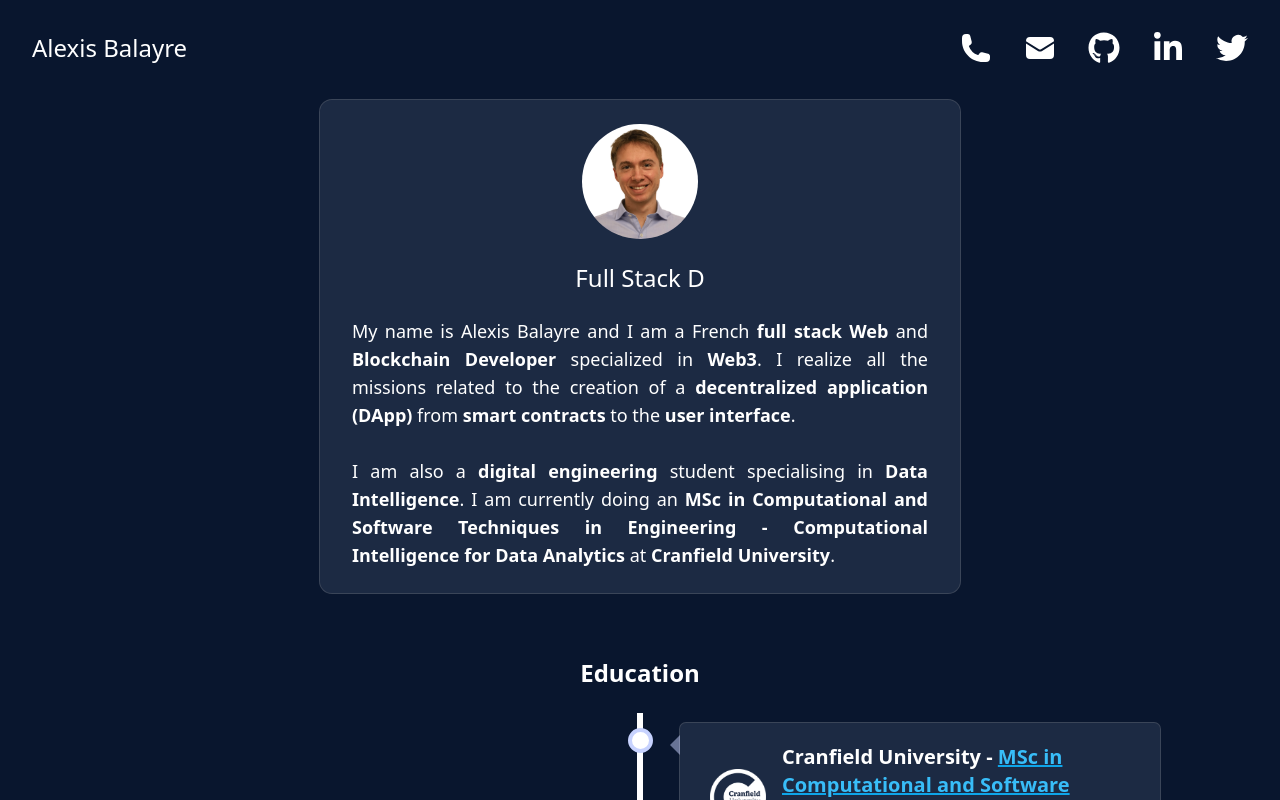
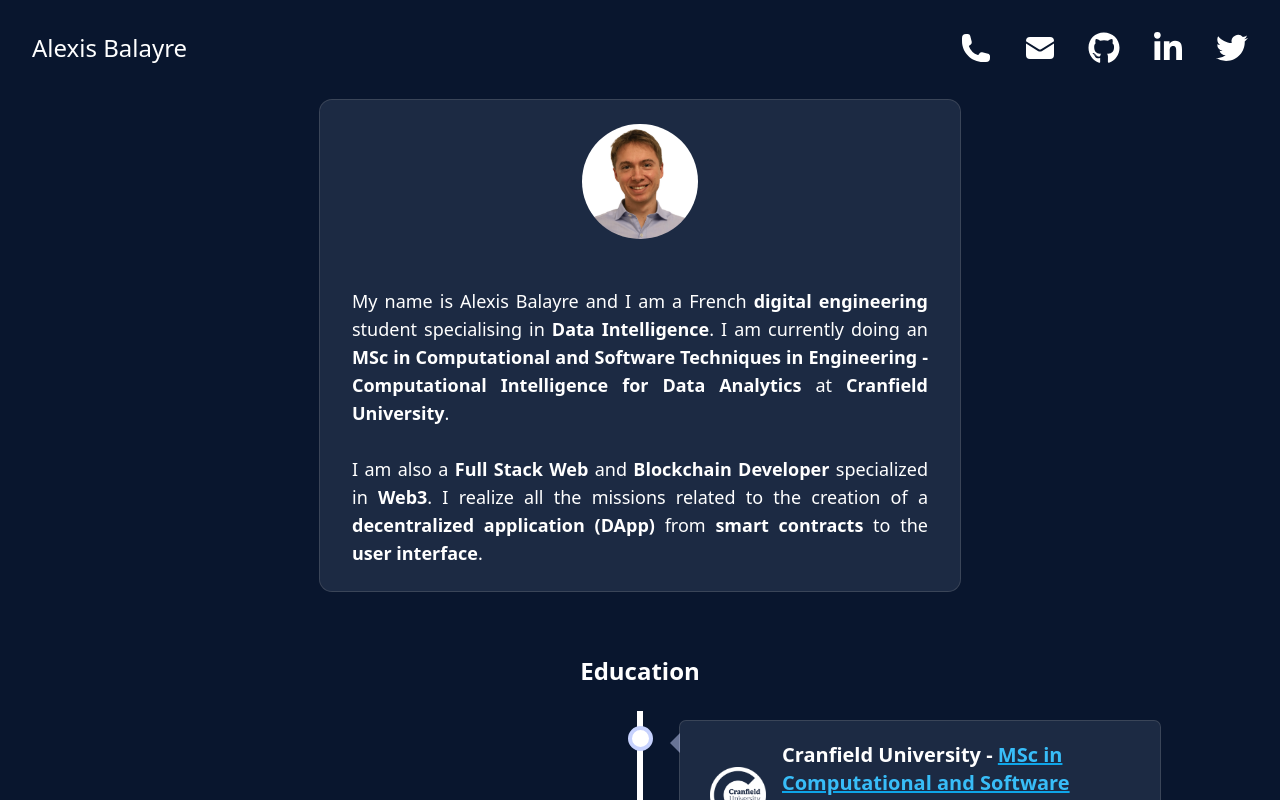
Before and after one commit to AlexisBalayre/portfolio-perso, a Nuxt app: page / in a window 1280 px wide. Shown: the top 800 px of the page. Built offline with nearby package versions, Linux system fonts and the light colour scheme.

Commit message:
Changed text
Signed-off-by: AlexisBal <alexis.balayre@eleve.isep.fr>

```diff
--- a/app.vue
+++ b/app.vue
@@ -113,7 +113,7 @@
         <div
           x-data="{
         text: '',
-        textArray : ['Full Stack Developer', 'Data Engineer', 'Blockchain Developer'],
+        textArray : ['Data Engineer', 'Blockchain Developer', 'Full Stack Developer'],
         textIndex: 0,
         charIndex: 0,
         typeSpeed: 110,
@@ -189,7 +189,17 @@
       <div class="justify-self-center mt-6">
         <p class="text-lg text-left md:text-justify self-center text-white">
           My name is Alexis Balayre and I am a French
-          <a class="text-lg font-bold">full stack Web</a> and<a
+          <a class="text-lg font-bold">digital engineering</a> student
+          specialising in <a class="text-lg font-bold">Data Intelligence</a>. I
+          am currently doing an
+          <a class="text-lg font-bold"
+            >MSc in Computational and Software Techniques in Engineering -
+            Computational Intelligence for Data Analytics</a
+          >
+          at <a class="text-lg font-bold">Cranfield University</a>.
+          <br /><br />
+          I am also a
+          <a class="text-lg font-bold">Full Stack Web</a> and<a
             class="text-lg font-bold"
           >
             Blockchain Developer</a
@@ -198,16 +208,7 @@
           the missions related to the creation of a
           <a class="text-lg font-bold">decentralized application (DApp)</a> from
           <a class="text-lg font-bold">smart contracts</a> to the
-          <a class="text-lg font-bold">user interface</a>. <br /><br />
-          I am also a
-          <a class="text-lg font-bold">digital engineering</a> student
-          specialising in <a class="text-lg font-bold">Data Intelligence</a>. I
-          am currently doing an
-          <a class="text-lg font-bold"
-            >MSc in Computational and Software Techniques in Engineering -
-            Computational Intelligence for Data Analytics</a
-          >
-          at <a class="text-lg font-bold">Cranfield University</a>.
+          <a class="text-lg font-bold">user interface</a>.
         </p>
       </div>
     </div>
@@ -728,21 +729,42 @@
     ],
     services: [
       {
+        id: 0,
+        title: "Data Analytics & Visualization",
+        description:
+          "Leverage the power of data to make informed decisions and gain a competitive edge with my data analytics and visualization services.",
+        icon: "chart-bar", // or ''
+      },
+      {
         id: 1,
+        title: "Data Science & Machine Learning",
+        description:
+          "Harness the power of data science and machine learning to gain valuable insights and make informed decisions.",
+        icon: "brain", // or 'chart-network'
+      },
+      {
+        id: 2,
+        title: "Pipeline Development & Automation",
+        description:
+          "Setting up data pipelines and automating data processing tasks to ensure the seamless flow of data across your organization.",
+        icon: "code", // or 'cog'
+      },
+      {
+        id: 3,
         title: "Advanced Smart Contract Expertise",
         description:
           "Delve into a comprehensive suite of services, including development, deployment, security testing, and gas optimization for high-performance smart contracts.",
         icon: "file-contract", // or 'scroll'
       },
       {
-        id: 2,
+        id: 4,
         title: "Customized NFT & Cryptocurrency Offerings",
         description:
           "Benefit from meticulously designed NFT collections and personalized cryptocurrencies, tailor-made to suit the unique requirements of each project.",
         icon: "coins", // or 'gem'
       },
       {
-        id: 3,
+        id: 5,
         title: "Cutting-Edge DApp, API & Blockchain Solutions",
         description:
           "Experience seamless integration through the development and implementation of decentralized applications, web/mobile apps, APIs, and sophisticated blockchain transaction tracing capabilities.",
```
